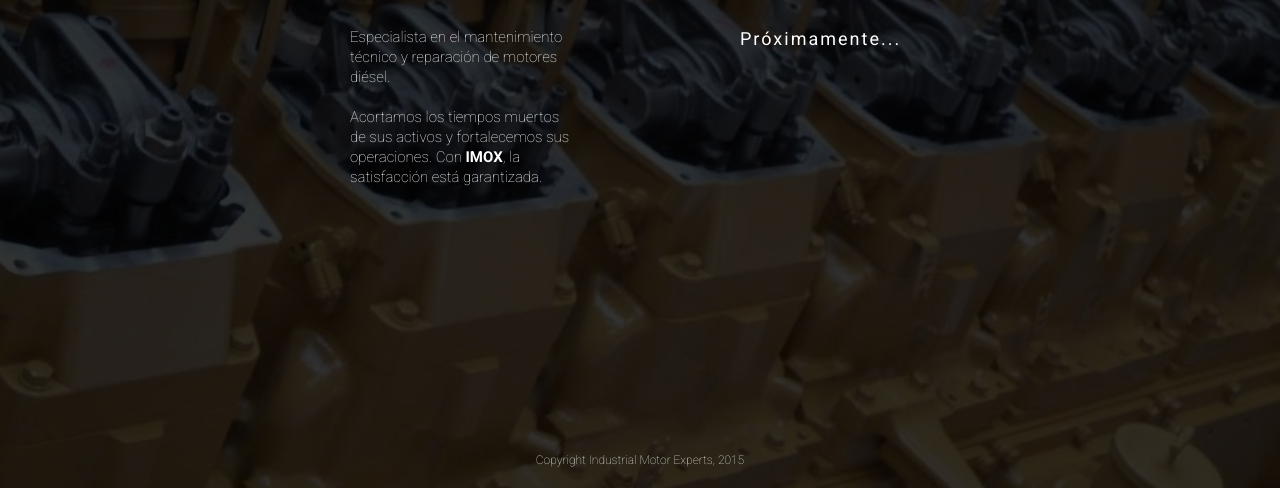
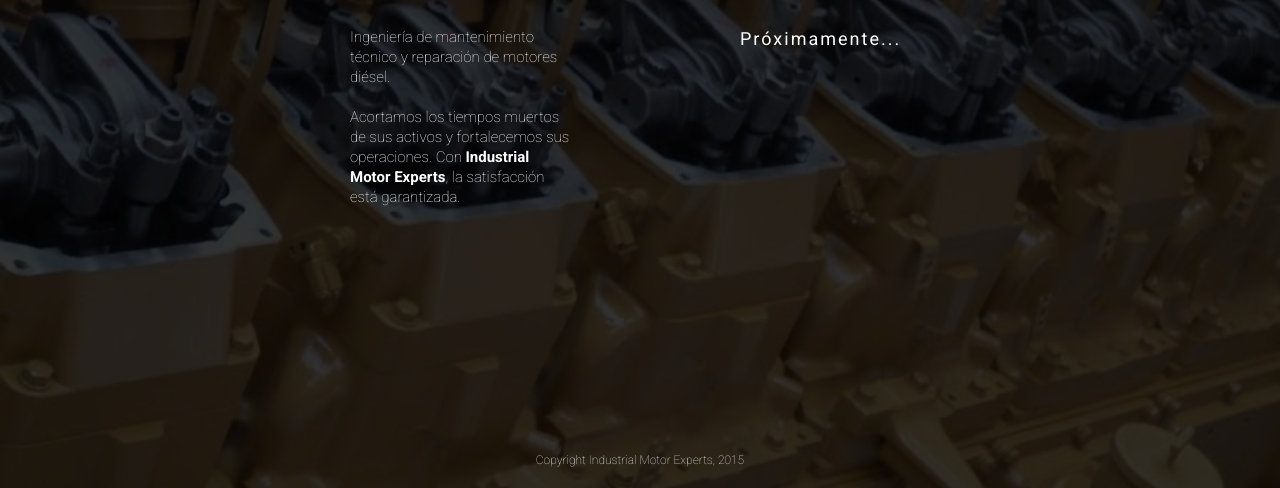
Before and after one commit to dscastillo171/imox, a plain HTML site: page index.html in a window 1280 px wide. Shown: the part 312-800 px from the top of the page. Drawn offline with Linux system fonts and the light colour scheme.

Commit message:
Text changes.

```diff
--- a/index.html
+++ b/index.html
@@ -17,9 +17,9 @@
 					<h4>INDUSTRIAL MOTOR EXPERTS</h4>
 				</div>
 				<p class="info">
-					Especialista en el mantenimiento técnico y reparación de motores diésel.
+					Ingeniería de mantenimiento técnico y reparación de motores diésel.
 					<br /><br />
-					Acortamos los tiempos muertos de sus activos y fortalecemos sus operaciones. Con <strong>IMOX</strong>, la satisfacción está garantizada.
+					Acortamos los tiempos muertos de sus activos y fortalecemos sus operaciones. Con <strong>Industrial Motor Experts</strong>, la satisfacción está garantizada.
 				</p>
 			</div>
 			<div class="soon">
```
